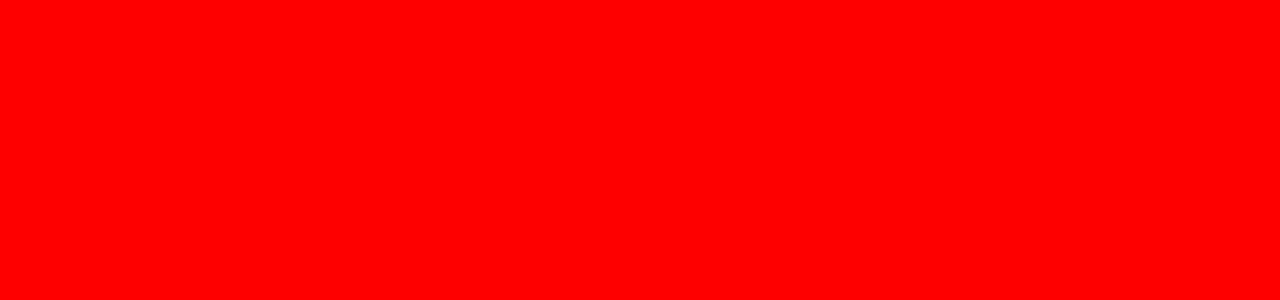
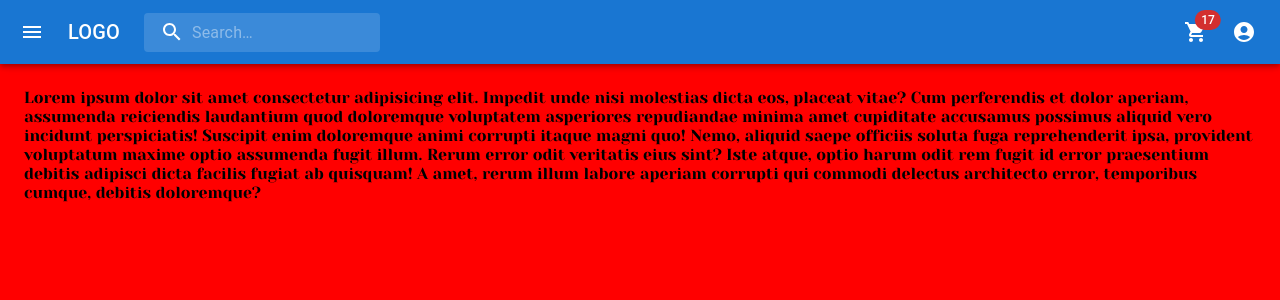
Before and after one commit to dyslecixdev/MERN-ecommerce, a React (Create React App) app in the folder client/: page /register in a window 1280 px wide. Before the commit this address had no page. Shown: the top 300 px of the page. Built offline with nearby package versions, Linux system fonts and the light colour scheme.

Commit message:
Navbar frontend

```diff
--- a/client/public/index.html
+++ b/client/public/index.html
@@ -2,12 +2,12 @@
 <html lang="en">
 	<head>
 		<meta charset="utf-8" />
-		<link rel="icon" href="%PUBLIC_URL%/logo.png" />
+		<link rel="icon" href="%PUBLIC_URL%/ecommerce-logo.png" />
 		<meta name="viewport" content="width=device-width, initial-scale=1" />
 		<meta name="theme-color" content="#000000" />
 		<meta name="description" content="Web site created using create-react-app" />
-		<link rel="apple-touch-icon" href="%PUBLIC_URL%/logo.png" />
-		<title>React Redux App</title>
+		<link rel="apple-touch-icon" href="%PUBLIC_URL%/ecommerce-logo.png" />
+		<title>MERN Ecommerce</title>
 	</head>
 	<body>
 		<noscript>You need to enable JavaScript to run this app.</noscript>
--- a/client/src/App.js
+++ b/client/src/App.js
@@ -1,4 +1,7 @@
 import {Routes, Route} from 'react-router-dom';
+
+import Navbar from './components/Navbar';
+import Register from './pages/Register';
 
 import './App.css';
 
@@ -6,7 +9,9 @@ function App() {
 	return (
 		<div className='backgroundContainer'>
 			<Routes>
-				<Route />
+				<Route path='/' element={<Navbar />}>
+					<Route path='/register' element={<Register />} />
+				</Route>
 			</Routes>
 		</div>
 	);
--- /dev/null
+++ b/client/src/components/Navbar.jsx
@@ -0,0 +1,305 @@
+import {useState} from 'react';
+import {Outlet} from 'react-router-dom';
+import {styled, useTheme, alpha} from '@mui/material/styles';
+import MuiAppBar from '@mui/material/AppBar';
+import {
+	Box,
+	Drawer,
+	Toolbar,
+	List,
+	Typography,
+	Divider,
+	IconButton,
+	ListItem,
+	ListItemButton,
+	ListItemIcon,
+	ListItemText,
+	InputBase,
+	Badge,
+	MenuItem,
+	Menu
+} from '@mui/material';
+import MenuIcon from '@mui/icons-material/Menu';
+import SearchIcon from '@mui/icons-material/Search';
+import {
+	AccountCircle,
+	ChevronLeft,
+	ChevronRight,
+	More,
+	ShoppingCart,
+	Man,
+	Woman,
+	ChildFriendly,
+	Checkroom,
+	Watch,
+	Info
+} from '@mui/icons-material';
+
+const drawerWidth = 300;
+
+const Main = styled('main', {shouldForwardProp: prop => prop !== 'open'})(({theme, open}) => ({
+	flexGrow: 1,
+	padding: theme.spacing(3),
+	transition: theme.transitions.create('margin', {
+		easing: theme.transitions.easing.sharp,
+		duration: theme.transitions.duration.leavingScreen
+	}),
+	marginLeft: `-${drawerWidth}px`,
+	...(open && {
+		transition: theme.transitions.create('margin', {
+			easing: theme.transitions.easing.easeOut,
+			duration: theme.transitions.duration.enteringScreen
+		}),
+		marginLeft: 0
+	})
+}));
+
+const AppBar = styled(MuiAppBar, {
+	shouldForwardProp: prop => prop !== 'open'
+})(({theme, open}) => ({
+	transition: theme.transitions.create(['margin', 'width'], {
+		easing: theme.transitions.easing.sharp,
+		duration: theme.transitions.duration.leavingScreen
+	}),
+	...(open && {
+		width: `calc(100% - ${drawerWidth}px)`,
+		marginLeft: `${drawerWidth}px`,
+		transition: theme.transitions.create(['margin', 'width'], {
+			easing: theme.transitions.easing.easeOut,
+			duration: theme.transitions.duration.enteringScreen
+		})
+	})
+}));
+
+const DrawerHeader = styled('div')(({theme}) => ({
+	display: 'flex',
+	alignItems: 'center',
+	padding: theme.spacing(0, 1),
+	// necessary for content to be below app bar
+	...theme.mixins.toolbar,
+	justifyContent: 'flex-end'
+}));
+
+const Search = styled('div')(({theme}) => ({
+	position: 'relative',
+	borderRadius: theme.shape.borderRadius,
+	backgroundColor: alpha(theme.palette.common.white, 0.15),
+	'&:hover': {
+		backgroundColor: alpha(theme.palette.common.white, 0.25)
+	},
+	marginRight: theme.spacing(2),
+	marginLeft: 0,
+	width: '100%',
+	[theme.breakpoints.up('sm')]: {
+		marginLeft: theme.spacing(3),
+		width: 'auto'
+	}
+}));
+
+const SearchIconWrapper = styled('div')(({theme}) => ({
+	padding: theme.spacing(0, 2),
+	height: '100%',
+	position: 'absolute',
+	pointerEvents: 'none',
+	display: 'flex',
+	alignItems: 'center',
+	justifyContent: 'center'
+}));
+
+const StyledInputBase = styled(InputBase)(({theme}) => ({
+	color: 'inherit',
+	'& .MuiInputBase-input': {
+		padding: theme.spacing(1, 1, 1, 0),
+		// vertical padding + font size from searchIcon
+		paddingLeft: `calc(1em + ${theme.spacing(4)})`,
+		transition: theme.transitions.create('width'),
+		width: '100%',
+		[theme.breakpoints.up('md')]: {
+			width: '20ch'
+		}
+	}
+}));
+
+function Navbar() {
+	const theme = useTheme();
+	const [open, setOpen] = useState(false);
+	const [mobileMoreAnchorEl, setMobileMoreAnchorEl] = useState(null);
+
+	const isMobileMenuOpen = Boolean(mobileMoreAnchorEl);
+
+	const handleDrawerOpen = () => {
+		setOpen(true);
+	};
+
+	const handleDrawerClose = () => {
+		setOpen(false);
+	};
+
+	const handleMobileMenuClose = () => {
+		setMobileMoreAnchorEl(null);
+	};
+
+	const handleMobileMenuOpen = event => {
+		setMobileMoreAnchorEl(event.currentTarget);
+	};
+
+	const renderMobileMenu = (
+		<Menu
+			anchorEl={mobileMoreAnchorEl}
+			anchorOrigin={{
+				vertical: 'top',
+				horizontal: 'right'
+			}}
+			keepMounted
+			transformOrigin={{
+				vertical: 'top',
+				horizontal: 'right'
+			}}
+			open={isMobileMenuOpen}
+			onClose={handleMobileMenuClose}
+		>
+			<MenuItem>
+				<IconButton size='large' color='inherit'>
+					<Badge badgeContent={17} color='error'>
+						<ShoppingCart />
+					</Badge>
+				</IconButton>
+			</MenuItem>
+			<MenuItem>
+				<IconButton size='large' color='inherit'>
+					<AccountCircle />
+				</IconButton>
+			</MenuItem>
+		</Menu>
+	);
+
+	return (
+		<Box sx={{display: 'flex'}}>
+			<AppBar position='fixed' open={open}>
+				<Toolbar>
+					<IconButton
+						color='inherit'
+						onClick={handleDrawerOpen}
+						edge='start'
+						sx={{mr: 2, ...(open && {display: 'none'})}}
+					>
+						<MenuIcon />
+					</IconButton>
+					<Typography
+						variant='h6'
+						noWrap
+						component='div'
+						sx={{display: {xs: 'none', sm: 'block'}}}
+					>
+						LOGO
+					</Typography>
+					<Search>
+						<SearchIconWrapper>
+							<SearchIcon />
+						</SearchIconWrapper>
+						<StyledInputBase placeholder='Search…' />
+					</Search>
+					<Box sx={{flexGrow: 1}} />
+					<Box sx={{display: {xs: 'none', md: 'flex'}}}>
+						<IconButton size='large' color='inherit'>
+							<Badge badgeContent={17} color='error'>
+								<ShoppingCart />
+							</Badge>
+						</IconButton>
+						<IconButton size='large' edge='end' color='inherit'>
+							<AccountCircle />
+						</IconButton>
+					</Box>
+					<Box sx={{display: {xs: 'flex', md: 'none'}}}>
+						<IconButton size='large' onClick={handleMobileMenuOpen} color='inherit'>
+							<More />
+						</IconButton>
+					</Box>
+				</Toolbar>
+			</AppBar>
+			{renderMobileMenu}
+			<Drawer
+				sx={{
+					width: drawerWidth,
+					flexShrink: 0,
+					'& .MuiDrawer-paper': {
+						width: drawerWidth,
+						boxSizing: 'border-box'
+					}
+				}}
+				variant='persistent'
+				anchor='left'
+				open={open}
+			>
+				<DrawerHeader>
+					<IconButton onClick={handleDrawerClose}>
+						{theme.direction === 'ltr' ? <ChevronLeft /> : <ChevronRight />}
+					</IconButton>
+				</DrawerHeader>
+				<Divider />
+				<List>
+					<ListItem disablePadding>
+						<ListItemButton>
+							<ListItemIcon>
+								<Man />
+							</ListItemIcon>
+							<ListItemText primary='Men' />
+						</ListItemButton>
+					</ListItem>
+					<ListItem disablePadding>
+						<ListItemButton>
+							<ListItemIcon>
+								<Woman />
+							</ListItemIcon>
+							<ListItemText primary='Women' />
+						</ListItemButton>
+					</ListItem>
+					<ListItem disablePadding>
+						<ListItemButton>
+							<ListItemIcon>
+								<ChildFriendly />
+							</ListItemIcon>
+							<ListItemText primary='Children' />
+						</ListItemButton>
+					</ListItem>
+				</List>
+				<Divider />
+				<List>
+					<ListItem disablePadding>
+						<ListItemButton>
+							<ListItemIcon>
+								<Checkroom />
+							</ListItemIcon>
+							<ListItemText primary='Clothing' />
+						</ListItemButton>
+					</ListItem>
+					<ListItem disablePadding>
+						<ListItemButton>
+							<ListItemIcon>
+								<Watch />
+							</ListItemIcon>
+							<ListItemText primary='Accesories' />
+						</ListItemButton>
+					</ListItem>
+				</List>
+				<Divider />
+				<List>
+					<ListItem disablePadding>
+						<ListItemButton>
+							<ListItemIcon>
+								<Info />
+							</ListItemIcon>
+							<ListItemText primary='About Me' />
+						</ListItemButton>
+					</ListItem>
+				</List>
+			</Drawer>
+			<Main open={open}>
+				<DrawerHeader />
+				<Outlet />
+			</Main>
+		</Box>
+	);
+}
+
+export default Navbar;
--- /dev/null
+++ b/client/src/pages/Register.jsx
@@ -0,0 +1,19 @@
+import React from 'react';
+
+function Register() {
+	return (
+		<div>
+			Lorem ipsum dolor sit amet consectetur adipisicing elit. Impedit unde nisi molestias
+			dicta eos, placeat vitae? Cum perferendis et dolor aperiam, assumenda reiciendis
+			laudantium quod doloremque voluptatem asperiores repudiandae minima amet cupiditate
+			accusamus possimus aliquid vero incidunt perspiciatis! Suscipit enim doloremque animi
+			corrupti itaque magni quo! Nemo, aliquid saepe officiis soluta fuga reprehenderit ipsa,
+			provident voluptatum maxime optio assumenda fugit illum. Rerum error odit veritatis eius
+			sint? Iste atque, optio harum odit rem fugit id error praesentium debitis adipisci dicta
+			facilis fugiat ab quisquam! A amet, rerum illum labore aperiam corrupti qui commodi
+			delectus architecto error, temporibus cumque, debitis doloremque?
+		</div>
+	);
+}
+
+export default Register;
```
Also changed, not shown: client/public/ecommerce-logo.png (renamed from client/public/logo.png).
